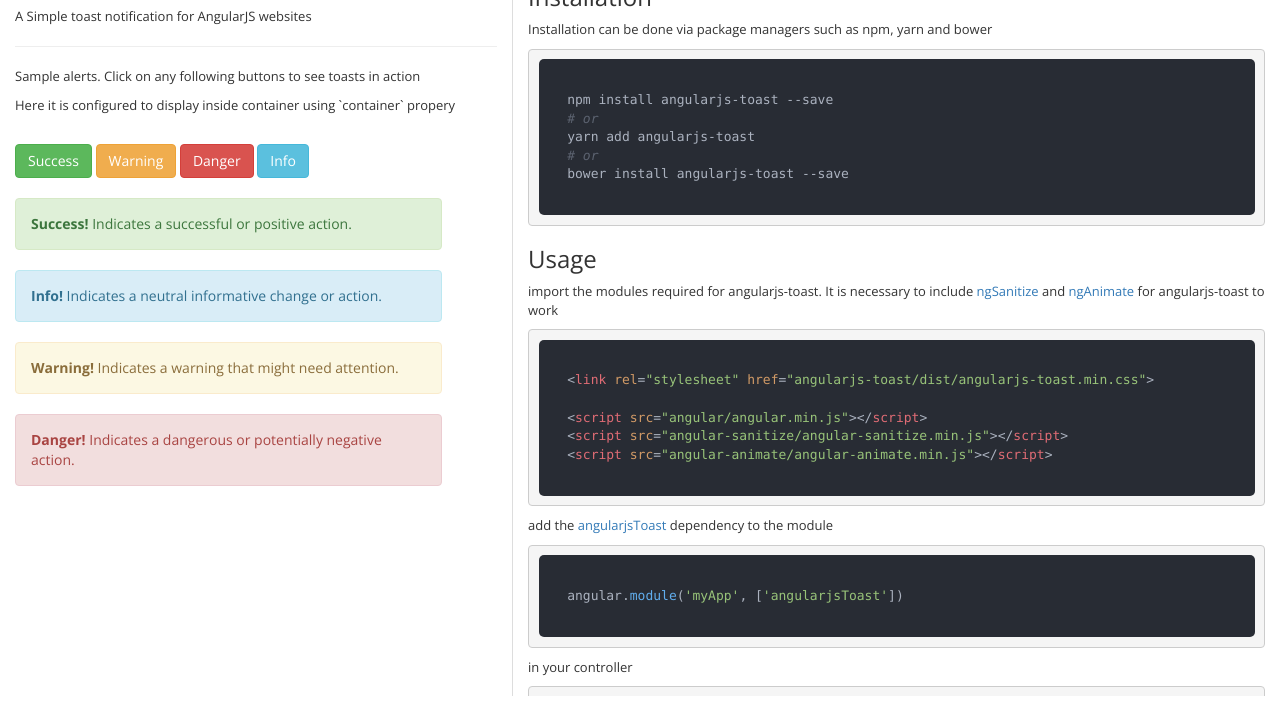
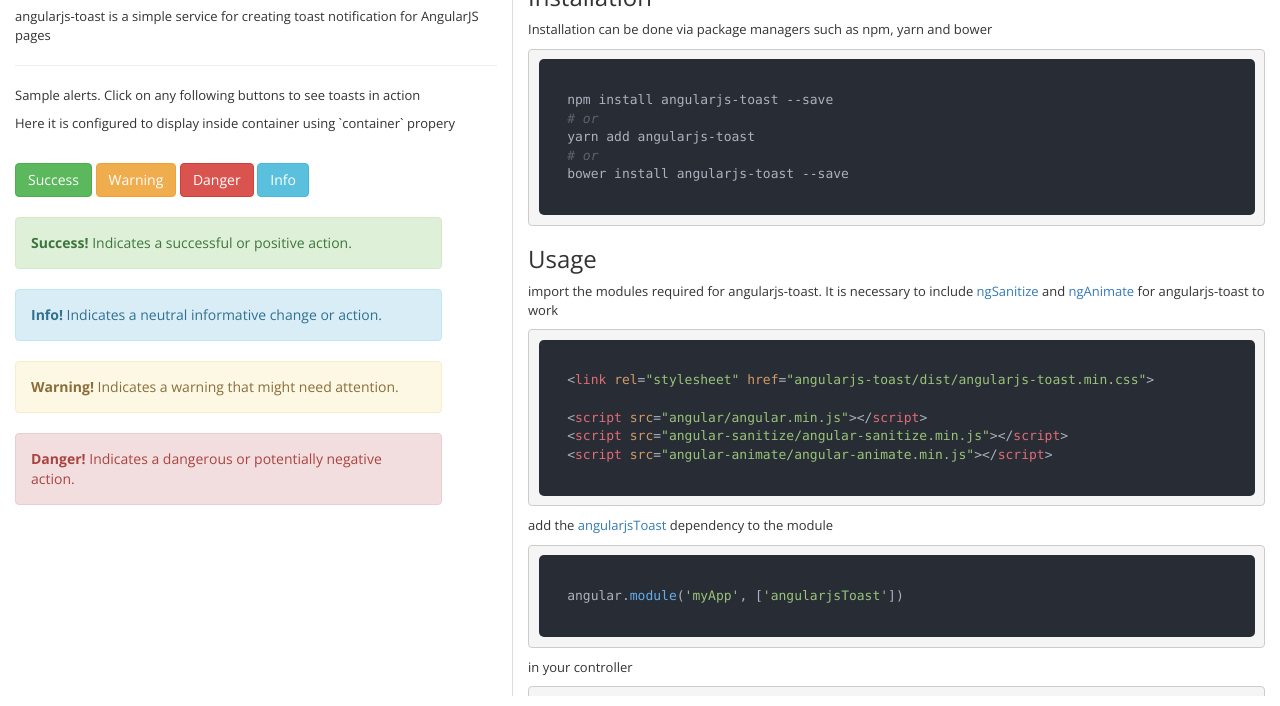
Before and after one commit to sibiraj-s/angularjs-toast, a website: page demo/index.html in a window 1280 px wide. Shown: the part 114-820 px from the top of the page. Drawn offline with nearby package versions, Linux system fonts and the light colour scheme; some packages are replaced by stand-ins of ours.

Commit message:
docs: update README.md

```diff
--- a/demo/index.html
+++ b/demo/index.html
@@ -21,7 +21,7 @@
       <br>
       <br>
       <h3>angularjs-toast demo</h3>
-      <p>A Simple toast notification for AngularJS websites</p>
+      <p>angularjs-toast is a simple service for creating toast notification for AngularJS pages</p>
       <hr>
       <p>Sample alerts. Click on any following buttons to see toasts in action</p>
       <p>Here it is configured to display inside container using `container` propery</p>
```
Also changed, not shown: README.md.
